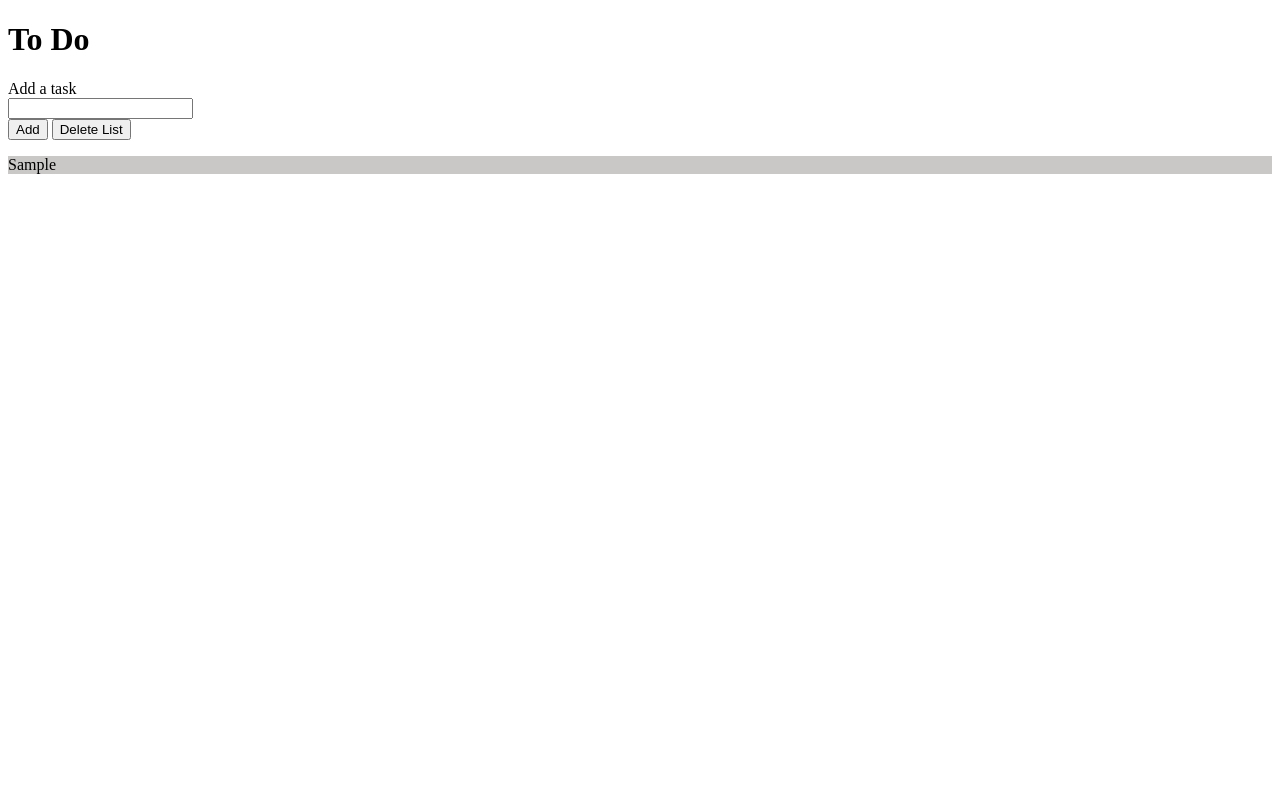
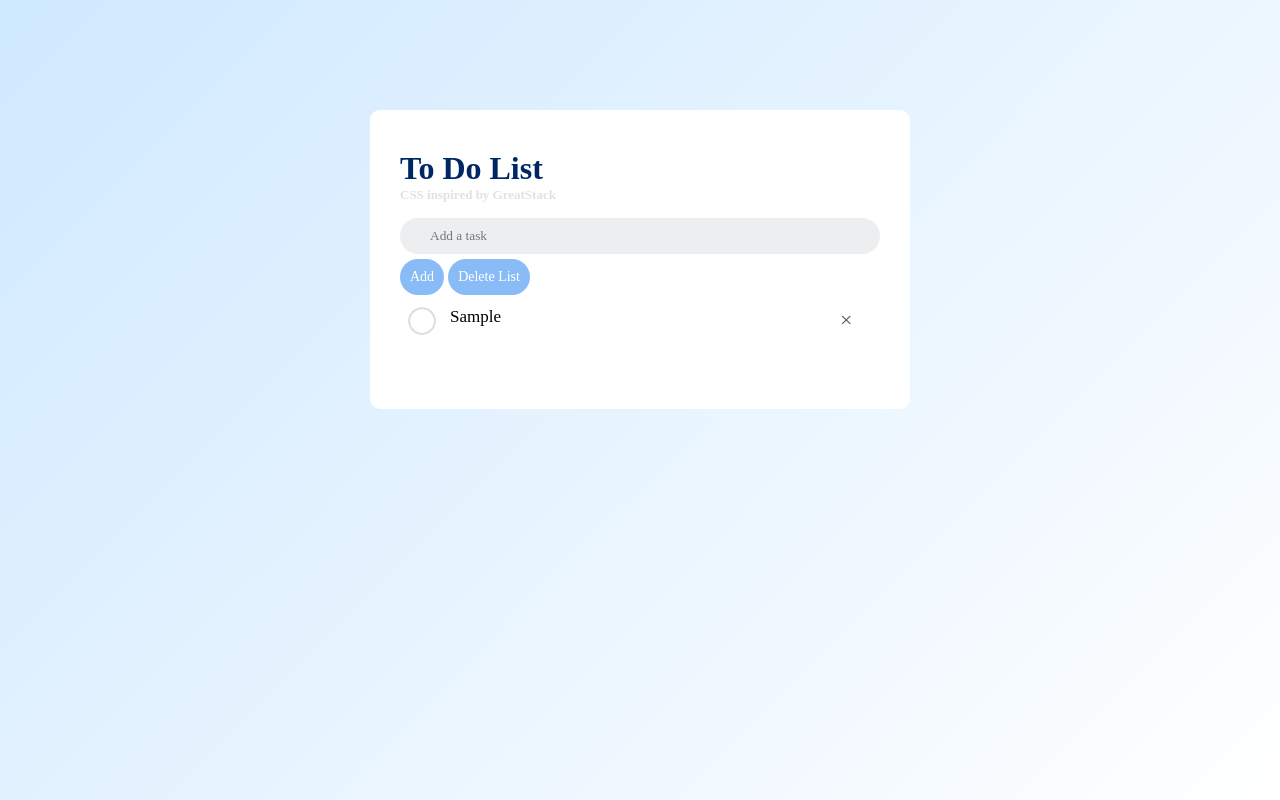
Before and after one commit to unamimo/ToDodo, a plain HTML site: page index.html in a window 1280 px wide. Both pictures are taken after typing "Sample" into the empty fields and a click on the button "Add". Drawn offline with Linux system fonts and the light colour scheme.

Commit message:
CSS+JavaScript major update

```diff
--- a/index.html
+++ b/index.html
@@ -7,15 +7,20 @@
     <title>To Do List</title>
 </head>
 <body>
-    <h1>To Do</h1>
-
-    <label for="inputTask">Add a task</label><br>
-    <input type="text" id="inputTask" name="inputTask"><br>
-    <button id = "addButton">Add</button>
-    <button id = "deleteButton">Delete List</button>
-
-    <div id="listContainer" class="tasks"></div>
-
+    <div id="container">
+        <div class="card">
+            <div id ="listHeadings">
+                <h1>To Do List</h1>
+                <h2> CSS inspired by GreatStack</h2>
+                <div class="inputBar">
+                    <input type="text" id="inputTask" name="inputTask" placeholder="Add a task">
+                </div>
+                <button id = "addButton" class ="topButtons">Add</button>
+                <button id = "deleteButton" class = "topButtons">Delete List</button>
+            </div>
+            <div id="listContainer" class="tasks"></div>
+        </div>
+    </div>
     <script src="scriptFile.js"></script>
 </body>
 </html>
--- a/scriptFile.js
+++ b/scriptFile.js
@@ -1,47 +1,111 @@
-
 //these may need to go in a function
 document.getElementById("addButton").addEventListener("click", addTask);
-document.querySelector("#inputTask").addEventListener("keydown", checkKeyPressed);
-document.getElementById("deleteButton").addEventListener("click", clearList);
+document
+  .querySelector("#inputTask")
+  .addEventListener("keydown", checkKeyPressed);
+document
+  .getElementById("deleteButton")
+  .addEventListener("click", confirmationMsg);
+document.addEventListener("click", listenForElement);
 
+//can this be local? global means it is easy to change around (´｡• ω •｡`)
 let toDos = [];
 
 //funky way of getting a key press? ┐(￣ヘ￣;)┌
-function checkKeyPressed(event){
+function checkKeyPressed(event) {
   if (event.key === "Enter") {
     addTask();
   }
-};
+}
 
-function addTask(){
+function confirmationMsg() {
+  if (confirm("Are you sure you want to delete the list?") == true) {
+    clearList();
+  }
+}
+
+function listenForElement(event) {
+  let element = event.target;
+  if (element.tagName === "P") {
+    element.classList.toggle("checked");
+    saveData();
+  } else if (element.tagName === "SPAN") {
+    console.log(element.id);
+    element.parentElement.parentElement.remove();
+
+    let wholeList = document.getElementById("listContainer");
+    if (wholeList.innerHTML == "") {
+      alert("Congratulations! You completed all your tasks.");
+      clearList();
+    }
+
+    saveData();
+  }
+}
+
+function addTask() {
   let task = document.getElementById("inputTask").value;
 
-    console.log("list: %o", toDos);
+  if (task == "") {
+    alert("You must write something before adding");
+  } else {
     toDos.push(task);
-    console.log("list: %o", toDos);
     outputTask(toDos);
     clearInput();
   }
+}
 
-function outputTask(passedList){
-    //document.getElementById("toDoList").innerHTML += listItem+"\n";
+/*
+    //gets the button id, then slices for just the number, finds that div + number
+function removeTask(clickedElement) {
+  //removing in display
+  numberId = clickedElement.id.slice(7);
+  console.log(numberId);
+  divToRemove = document.getElementById("div" + ("-" + numberId));
+  divToRemove.remove();
+}
+*/
 
-    // new method, inserting text as individul elements
+// to comment out quickly: ctrl+k+c, uncomment: ctrl+k+u
+function outputTask(passedList) {
+  const taskDiv = document.createElement("div");
+  taskDiv.classList = "wrapperDiv";
+  taskDiv.id = "div" + ("-" + passedList.length);
+  document.getElementById("listContainer").appendChild(taskDiv);
+
   const para = document.createElement("p");
+  para.classList = "taskToDo";
+  para.id = "para" + ("-" + passedList.length);
   const node = document.createTextNode(passedList[passedList.length - 1]);
   para.appendChild(node);
-    const element = document.getElementById("listContainer");
-    element.appendChild(para);
+  document.getElementById("div" + ("-" + passedList.length)).appendChild(para);
+
+  let span = document.createElement("span");
+  span.innerHTML = "\u00d7";
+  para.appendChild(span);
+
+  saveData();
 }
 
-function clearInput(){
-    document.getElementById('inputTask').value = '';
+function clearInput() {
+  document.getElementById("inputTask").value = "";
 }
 
-//does not actually clear the array
-function clearList(){
-    document.getElementById("listContainer").innerHTML ='';
+function clearList() {
+  document.getElementById("listContainer").innerHTML = "";
   console.log("list: %o", toDos);
   toDos = [];
   console.log("list: %o", toDos);
+
+  saveData();
 }
+
+function saveData() {
+  localStorage.setItem("data", listContainer.innerHTML);
+}
+
+function showTask() {
+  listContainer.innerHTML = localStorage.getItem("data");
+}
+
+showTask();
--- a/styles.css
+++ b/styles.css
@@ -1,4 +1,116 @@
+/*Importing font*/
+@import url("https://fonts.googleapis.com/css2?family=Raleway:wght@500;600&display=swap");
 
-#listContainer{
-    background-color: rgb(202, 199, 199) ;
+* {
+  margin: 0;
+  padding: 0;
+  font-family: "Poppins, sans-serif";
+  box-sizing: border-box;
 }
+
+body {
+  /*background-color: rgb(208, 233, 255);*/
+  width: 100%;
+  min-height: 100vh;
+  background: linear-gradient(135deg, rgb(207, 233, 255), rgb(255, 255, 255));
+  padding: 10px;
+}
+
+.card {
+  width: 100%;
+  max-width: 540px;
+  background-color: white;
+  margin: 100px auto 20px;
+  padding: 40px 30px 70px;
+  border-radius: 10px;
+}
+
+.card h1 {
+  color: #002765;
+  display: flex;
+  align-items: center;
+  margin-bottom: 0px;
+}
+
+h2 {
+  font-size: small;
+  color: #c5c5c5;
+  align-self: center;
+  display: flex;
+  margin-bottom: 15px;
+  opacity: 50%;
+}
+
+.inputBar {
+  display: flex;
+  align-items: center;
+  justify-content: space-between;
+  background: #edeef0;
+  border-radius: 30px;
+  padding-left: 20px;
+  margin-bottom: 5px;
+}
+
+input {
+  flex: 1;
+  border: none;
+  outline: none;
+  background: transparent;
+  padding: 10px;
+}
+
+.topButtons {
+  border: none;
+  outline: none;
+  padding: 10px;
+  background: #89bcf6;
+  color: #fff;
+  font-size: 14px;
+  cursor: pointer;
+  border-radius: 20px;
+}
+
+p {
+  font-size: 17px;
+  padding: 12px 8px 12px 50px;
+  user-select: none;
+  cursor: pointer;
+  position: relative;
+}
+
+p::before {
+  content: "";
+  position: absolute;
+  height: 28px;
+  width: 28px;
+  border-radius: 50%;
+  background-image: url(images/unchecked.png);
+  background-size: cover;
+  background-position: center;
+  left: 8px;
+}
+
+p.checked {
+  color: #555;
+  text-decoration: line-through;
+}
+
+p.checked::before {
+  background-image: url(images/checked_blue.png);
+}
+
+p span {
+  position: absolute;
+  right: 0;
+  top: 5px;
+  width: 40px;
+  height: 40px;
+  font-size: 22px;
+  color: #555;
+  line-height: 40px;
+  border-radius: 50%;
+}
+
+p span:hover {
+  background: #edeef0;
+}
```
Also changed, not shown: images/checked.png (added), images/checked_blue.png (added), images/icon.png (added), images/unchecked.png (added), 1 other file. Lines whose indentation alone changed are shown as unchanged.
